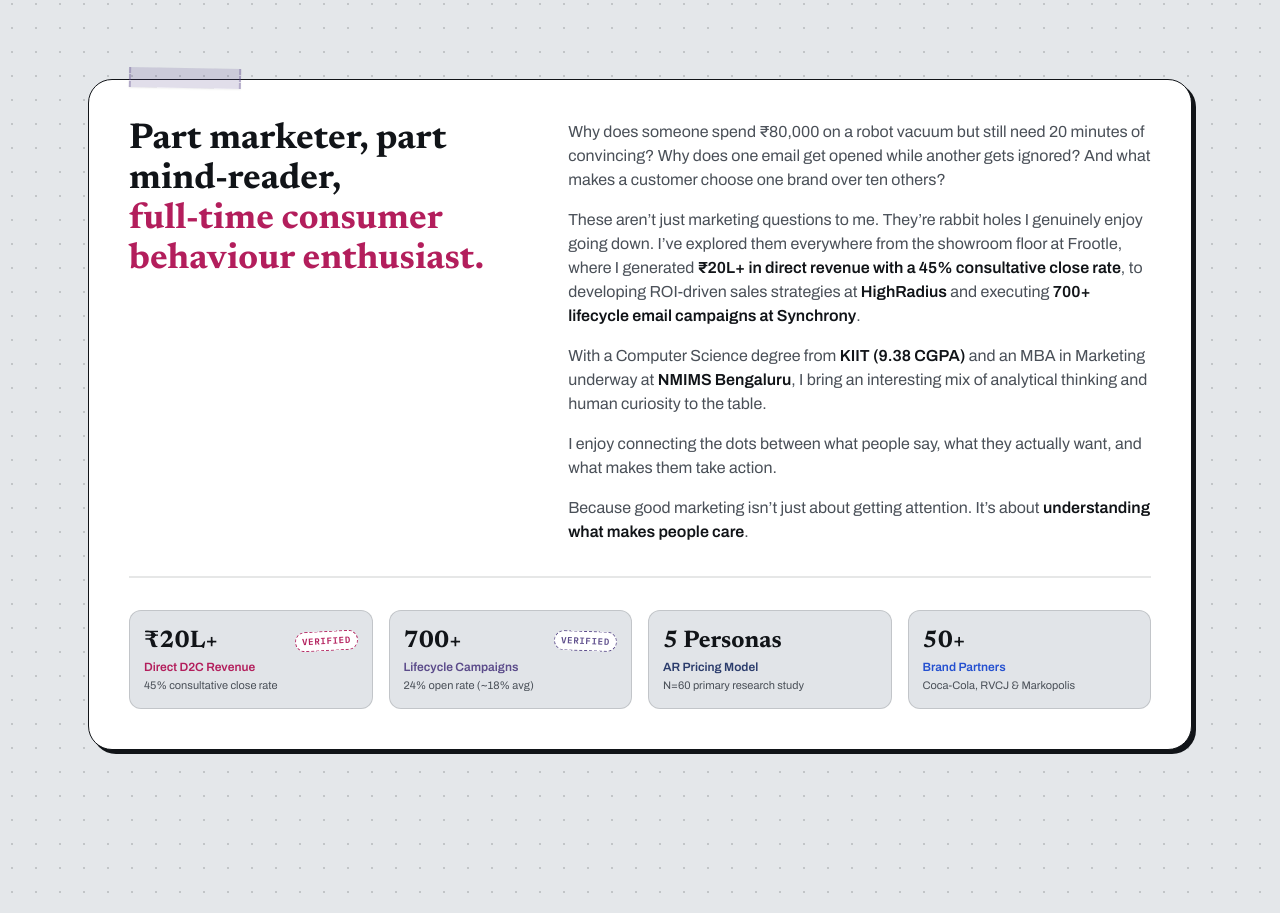
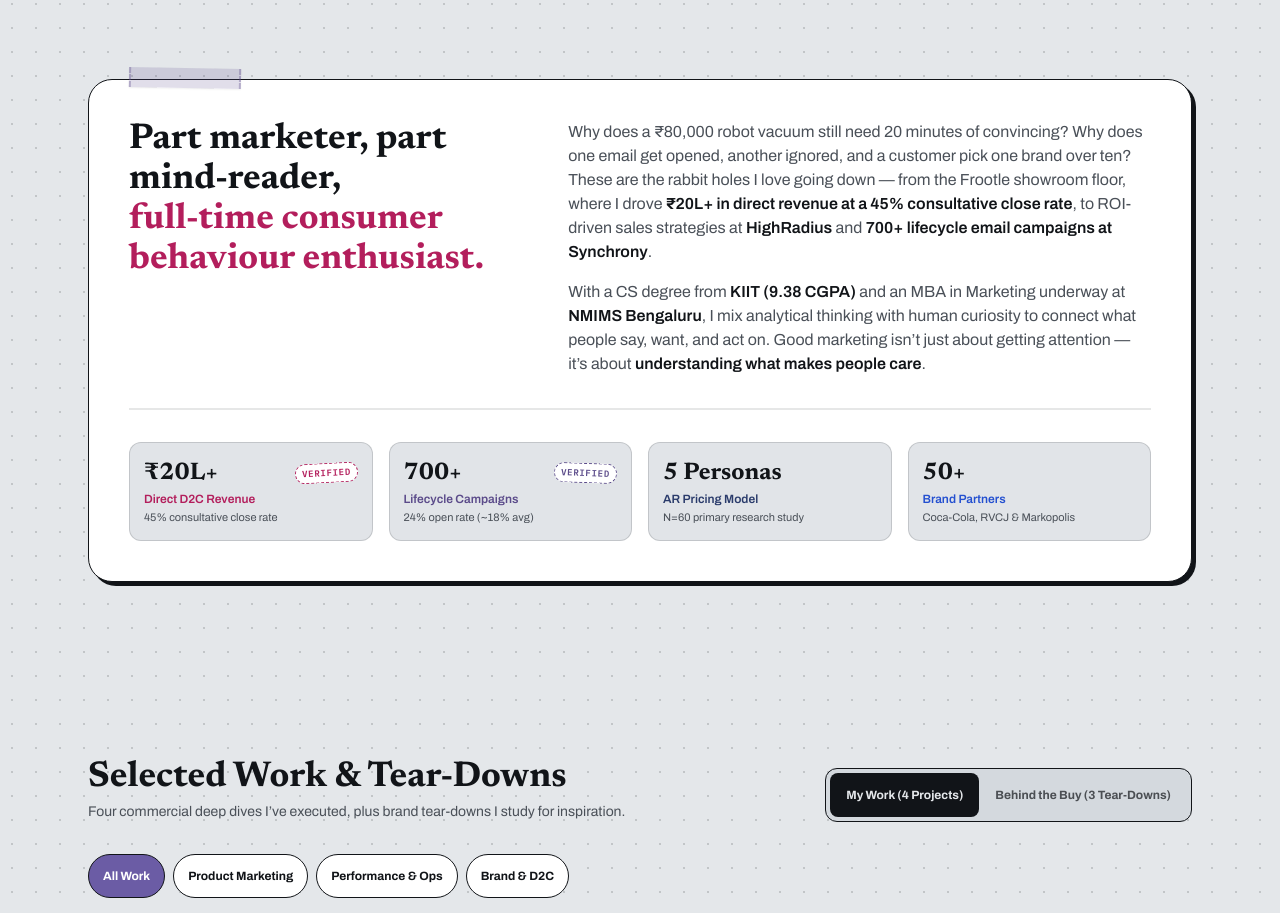
Before and after one commit to apoorvasahu14/portfolio, a plain HTML site: page index.html in a window 1280 px wide. Shown: the part 800-1713 px from the top of the page. Drawn offline with nearby package versions, Linux system fonts and the light colour scheme.

Commit message:
Refine meta descriptions and condense About copy

```diff
--- a/index.html
+++ b/index.html
@@ -11,11 +11,11 @@
   <meta property="og:type" content="website">
   <meta property="og:url" content="https://apoorvasahu.vercel.app/">
   <meta property="og:title" content="Apoorva Sahu - Product Marketing & Brand Strategy">
-  <meta property="og:description" content="What makes people tick is what makes me love marketing. Product Marketing & Brand Strategy in Bengaluru.">
+  <meta property="og:description" content="What makes people tick is what makes me love marketing Product Marketing & Brand Strategy in Bengaluru.">
   <meta property="og:image" content="https://apoorvasahu.vercel.app/assets/self.jpg">
   <meta name="twitter:card" content="summary_large_image">
   <meta name="twitter:title" content="Apoorva Sahu - Product Marketing & Brand Strategy">
-  <meta name="twitter:description" content="What makes people tick is what makes me love marketing. Product Marketing & Brand Strategy in Bengaluru.">
+  <meta name="twitter:description" content="What makes people tick is what makes me love marketing Product Marketing & Brand Strategy in Bengaluru.">
   <meta name="twitter:image" content="https://apoorvasahu.vercel.app/assets/self.jpg">
 
   <!-- Inline SVG Favicon -->
@@ -375,19 +375,10 @@
 
           <div class="lg:col-span-7 space-y-4 text-sm sm:text-base text-muted leading-relaxed">
             <p>
-              Why does someone spend ₹80,000 on a robot vacuum but still need 20 minutes of convincing? Why does one email get opened while another gets ignored? And what makes a customer choose one brand over ten others?
+              Why does a ₹80,000 robot vacuum still need 20 minutes of convincing? Why does one email get opened, another ignored, and a customer pick one brand over ten? These are the rabbit holes I love going down — from the Frootle showroom floor, where I drove <strong class="text-ink font-semibold">₹20L+ in direct revenue at a 45% consultative close rate</strong>, to ROI-driven sales strategies at <strong class="text-ink font-semibold">HighRadius</strong> and <strong class="text-ink font-semibold">700+ lifecycle email campaigns at Synchrony</strong>.
             </p>
             <p>
-              These aren&rsquo;t just marketing questions to me. They&rsquo;re rabbit holes I genuinely enjoy going down. I&rsquo;ve explored them everywhere from the showroom floor at Frootle, where I generated <strong class="text-ink font-semibold">₹20L+ in direct revenue with a 45% consultative close rate</strong>, to developing ROI-driven sales strategies at <strong class="text-ink font-semibold">HighRadius</strong> and executing <strong class="text-ink font-semibold">700+ lifecycle email campaigns at Synchrony</strong>.
-            </p>
-            <p>
-              With a Computer Science degree from <strong class="text-ink font-semibold">KIIT (9.38 CGPA)</strong> and an MBA in Marketing underway at <strong class="text-ink font-semibold">NMIMS Bengaluru</strong>, I bring an interesting mix of analytical thinking and human curiosity to the table.
-            </p>
-            <p>
-              I enjoy connecting the dots between what people say, what they actually want, and what makes them take action.
-            </p>
-            <p>
-              Because good marketing isn&rsquo;t just about getting attention. It&rsquo;s about <strong class="text-ink font-semibold">understanding what makes people care</strong>.
+              With a CS degree from <strong class="text-ink font-semibold">KIIT (9.38 CGPA)</strong> and an MBA in Marketing underway at <strong class="text-ink font-semibold">NMIMS Bengaluru</strong>, I mix analytical thinking with human curiosity to connect what people say, want, and act on. Good marketing isn&rsquo;t just about getting attention — it&rsquo;s about <strong class="text-ink font-semibold">understanding what makes people care</strong>.
             </p>
           </div>
         </div>
```
